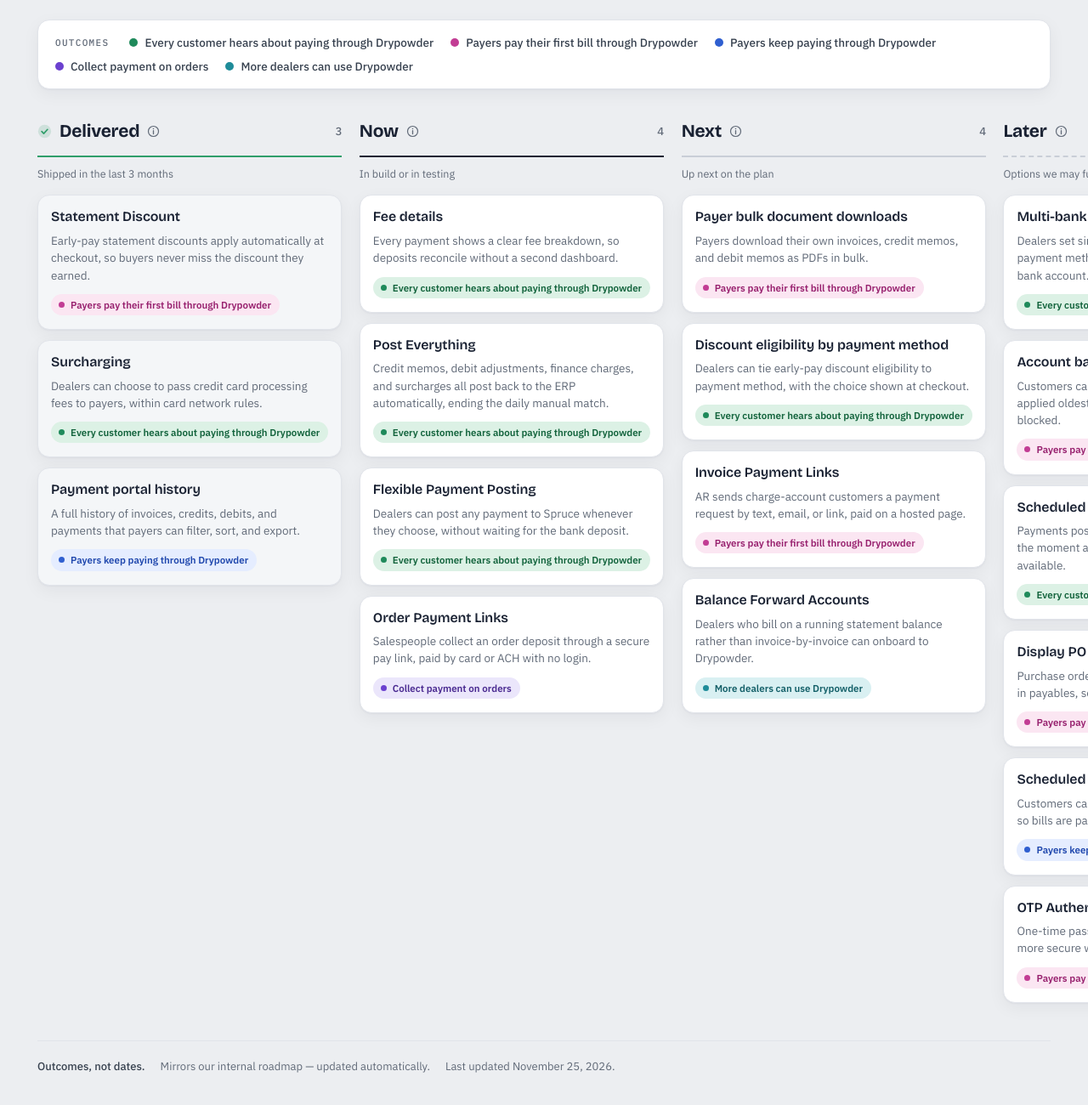
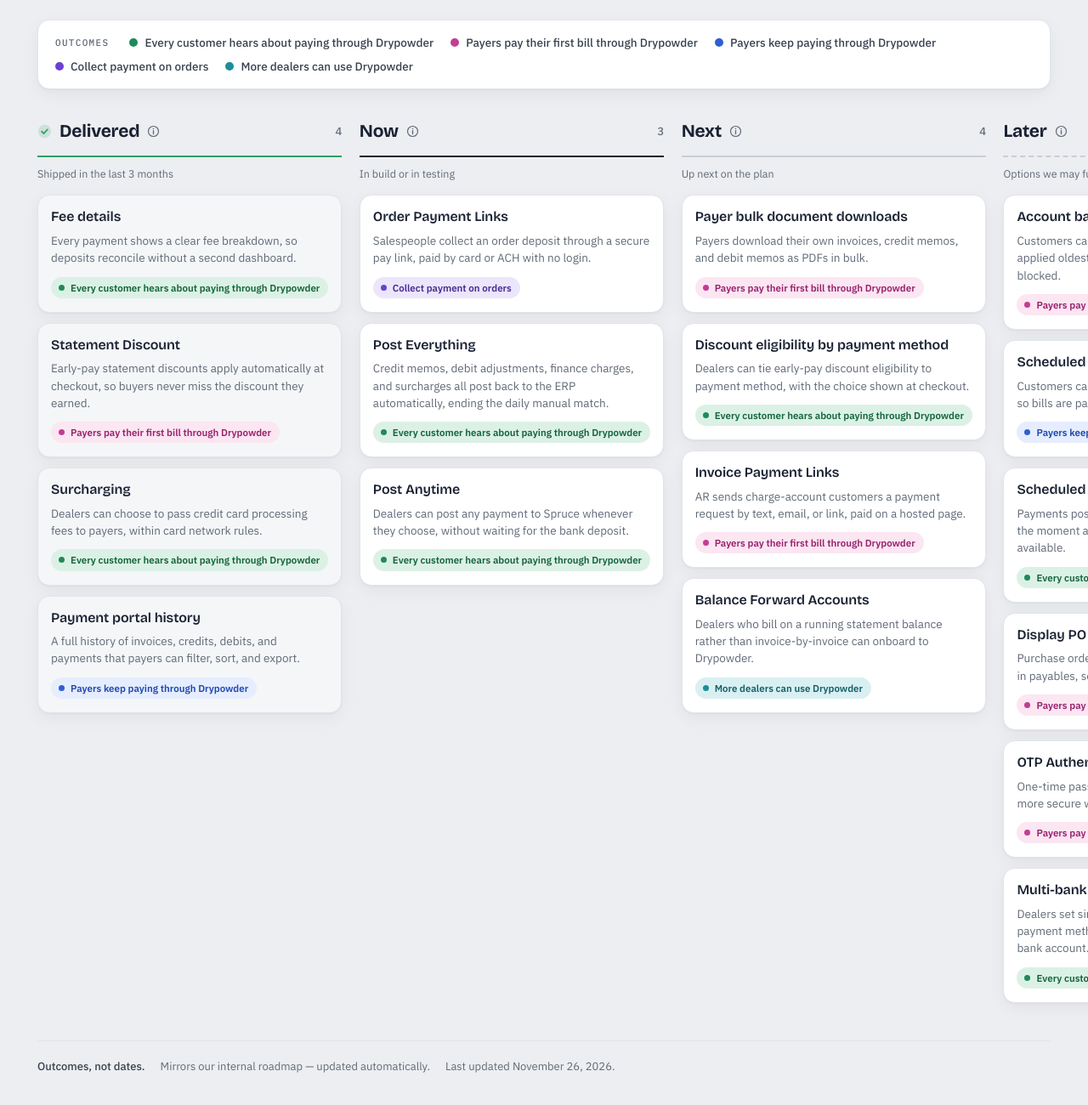
Before and after one commit to drypowder-io/roadmap, a plain HTML site: page index.html in a window 1280 px wide. Shown: the part 252-1552 px from the top of the page at 85% size. Drawn offline with nearby package versions, Linux system fonts and the light colour scheme.

Commit message:
Roadmap refresh 2026-11-26

```diff
--- a/index.html
+++ b/index.html
@@ -322,9 +322,14 @@
 
   <main class="board">
     <section class="col col-delivered">
-      <div class="col-head"><svg class="tick" viewBox="0 0 20 20" fill="none" aria-hidden="true"><circle cx="10" cy="10" r="9" fill="currentColor" opacity="0.16"/><path d="M6 10.2 8.8 13 14 7.4" stroke="currentColor" stroke-width="2" stroke-linecap="round" stroke-linejoin="round"/></svg> <h2>Delivered</h2><span class="info" tabindex="0" role="note" aria-label="What Delivered means"><svg viewBox="0 0 20 20" fill="none" aria-hidden="true"><circle cx="10" cy="10" r="8" stroke="currentColor" stroke-width="1.6"/><path d="M10 8.9v5.1" stroke="currentColor" stroke-width="1.8" stroke-linecap="round"/><circle cx="10" cy="6.1" r="1.05" fill="currentColor"/></svg><span class="tip" role="tooltip">Shipped and in customers&#x27; hands within the last three months.</span></span><span class="count">3</span></div>
+      <div class="col-head"><svg class="tick" viewBox="0 0 20 20" fill="none" aria-hidden="true"><circle cx="10" cy="10" r="9" fill="currentColor" opacity="0.16"/><path d="M6 10.2 8.8 13 14 7.4" stroke="currentColor" stroke-width="2" stroke-linecap="round" stroke-linejoin="round"/></svg> <h2>Delivered</h2><span class="info" tabindex="0" role="note" aria-label="What Delivered means"><svg viewBox="0 0 20 20" fill="none" aria-hidden="true"><circle cx="10" cy="10" r="8" stroke="currentColor" stroke-width="1.6"/><path d="M10 8.9v5.1" stroke="currentColor" stroke-width="1.8" stroke-linecap="round"/><circle cx="10" cy="6.1" r="1.05" fill="currentColor"/></svg><span class="tip" role="tooltip">Shipped and in customers&#x27; hands within the last three months.</span></span><span class="count">4</span></div>
       <p class="col-sub">Shipped in the last 3 months</p>
       <div class="cards">
+        <article class="card">
+          <h3>Fee details</h3>
+          <p>Every payment shows a clear fee breakdown, so deposits reconcile without a second dashboard.</p>
+          <span class="pill o-more"><span class="dot"></span>Every customer hears about paying through Drypowder</span>
+        </article>
         <article class="card">
           <h3>Statement Discount</h3>
           <p>Early-pay statement discounts apply automatically at checkout, so buyers never miss the discount they earned.</p>
@@ -344,13 +349,13 @@
     </section>
 
     <section class="col col-now">
-      <div class="col-head"><h2>Now</h2><span class="info" tabindex="0" role="note" aria-label="What Now means"><svg viewBox="0 0 20 20" fill="none" aria-hidden="true"><circle cx="10" cy="10" r="8" stroke="currentColor" stroke-width="1.6"/><path d="M10 8.9v5.1" stroke="currentColor" stroke-width="1.8" stroke-linecap="round"/><circle cx="10" cy="6.1" r="1.05" fill="currentColor"/></svg><span class="tip" role="tooltip">What we&#x27;re building right now. Our current focus, with the highest confidence and work actively underway.</span></span><span class="count">4</span></div>
+      <div class="col-head"><h2>Now</h2><span class="info" tabindex="0" role="note" aria-label="What Now means"><svg viewBox="0 0 20 20" fill="none" aria-hidden="true"><circle cx="10" cy="10" r="8" stroke="currentColor" stroke-width="1.6"/><path d="M10 8.9v5.1" stroke="currentColor" stroke-width="1.8" stroke-linecap="round"/><circle cx="10" cy="6.1" r="1.05" fill="currentColor"/></svg><span class="tip" role="tooltip">What we&#x27;re building right now. Our current focus, with the highest confidence and work actively underway.</span></span><span class="count">3</span></div>
       <p class="col-sub">In build or in testing</p>
       <div class="cards">
         <article class="card">
-          <h3>Fee details</h3>
-          <p>Every payment shows a clear fee breakdown, so deposits reconcile without a second dashboard.</p>
-          <span class="pill o-more"><span class="dot"></span>Every customer hears about paying through Drypowder</span>
+          <h3>Order Payment Links</h3>
+          <p>Salespeople collect an order deposit through a secure pay link, paid by card or ACH with no login.</p>
+          <span class="pill o-manage"><span class="dot"></span>Collect payment on orders</span>
         </article>
         <article class="card">
           <h3>Post Everything</h3>
@@ -358,14 +363,9 @@
           <span class="pill o-more"><span class="dot"></span>Every customer hears about paying through Drypowder</span>
         </article>
         <article class="card">
-          <h3>Flexible Payment Posting</h3>
+          <h3>Post Anytime</h3>
           <p>Dealers can post any payment to Spruce whenever they choose, without waiting for the bank deposit.</p>
           <span class="pill o-more"><span class="dot"></span>Every customer hears about paying through Drypowder</span>
-        </article>
-        <article class="card">
-          <h3>Order Payment Links</h3>
-          <p>Salespeople collect an order deposit through a secure pay link, paid by card or ACH with no login.</p>
-          <span class="pill o-manage"><span class="dot"></span>Collect payment on orders</span>
         </article>
       </div>
     </section>
@@ -402,14 +402,14 @@
       <p class="col-sub">Options we may fund</p>
       <div class="cards">
         <article class="card">
-          <h3>Multi-bank payment payouts</h3>
-          <p>Dealers set simple rules, such as by location or payment method, that send each payment to the right bank account.</p>
-          <span class="pill o-more"><span class="dot"></span>Every customer hears about paying through Drypowder</span>
-        </article>
-        <article class="card">
           <h3>Account balance payment</h3>
           <p>Customers can pay any amount they can manage, applied oldest-first, so a partial payment is never blocked.</p>
           <span class="pill o-buyers"><span class="dot"></span>Payers pay their first bill through Drypowder</span>
+        </article>
+        <article class="card">
+          <h3>Scheduled Payments</h3>
+          <p>Customers can set payments to run on a future date, so bills are paid on time automatically.</p>
+          <span class="pill o-posting"><span class="dot"></span>Payers keep paying through Drypowder</span>
         </article>
         <article class="card">
           <h3>Scheduled automated posting</h3>
@@ -422,14 +422,14 @@
           <span class="pill o-buyers"><span class="dot"></span>Payers pay their first bill through Drypowder</span>
         </article>
         <article class="card">
-          <h3>Scheduled Payments</h3>
-          <p>Customers can set payments to run on a future date, so bills are paid on time automatically.</p>
-          <span class="pill o-posting"><span class="dot"></span>Payers keep paying through Drypowder</span>
-        </article>
-        <article class="card">
           <h3>OTP Authentication</h3>
           <p>One-time passcode sign-in gives payers a quicker and more secure way to reach the payment portal.</p>
           <span class="pill o-buyers"><span class="dot"></span>Payers pay their first bill through Drypowder</span>
+        </article>
+        <article class="card">
+          <h3>Multi-bank payment payouts</h3>
+          <p>Dealers set simple rules, such as by location or payment method, that send each payment to the right bank account.</p>
+          <span class="pill o-more"><span class="dot"></span>Every customer hears about paying through Drypowder</span>
         </article>
       </div>
     </section>
@@ -438,6 +438,6 @@
   <footer>
     <span class="strong">Outcomes, not dates.</span>
     <span>Mirrors our internal roadmap — updated automatically.</span>
-    <span>Last updated November 25, 2026.</span>
+    <span>Last updated November 26, 2026.</span>
   </footer>
 </div>
```
